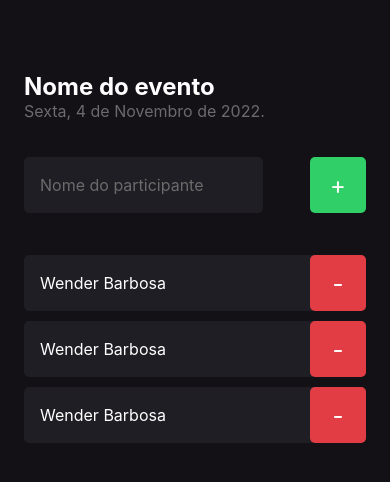
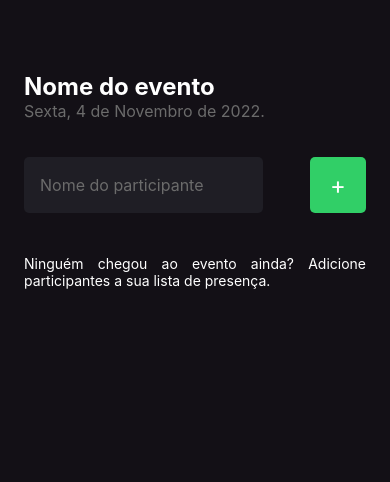
Before and after one commit to wenblack/firsApp, a React Native app: screen / in a window 390 px wide. Shown: the top 482 px of the page. Built offline with nearby package versions, Linux system fonts and the light colour scheme.

Commit message:
➕ FlatList of Participants ➕

```diff
--- a/src/components/Participants/index.tsx
+++ b/src/components/Participants/index.tsx
@@ -1,18 +1,20 @@
-import { Text, TouchableOpacity, View } from "react-native"
+import { GestureResponderEvent, Text, TouchableOpacity, View } from "react-native"
 
 import { styles } from "./styles"
 
 interface ParticipantProps {
   name: string
+  pressed: (event: GestureResponderEvent) => void
+
 }
-export function Participant({ name }: ParticipantProps) {
+export function Participant({ name, pressed }: ParticipantProps) {
   return (
     <View style={styles.container}>
       <Text style={styles.name}>
         {name}
       </Text>
 
-      <TouchableOpacity style={styles.button}>
+      <TouchableOpacity style={styles.button} onPress={pressed}>
         <Text style={styles.buttonText}>
           -
         </Text>
--- a/src/screens/Home/index.tsx
+++ b/src/screens/Home/index.tsx
@@ -1,13 +1,18 @@
 import { StatusBar } from "expo-status-bar"
-import { Text, TextInput, View, TouchableOpacity } from "react-native"
+import { Text, TextInput, View, TouchableOpacity, FlatList } from "react-native"
 import { styles } from "./styles"
 import { Participant } from "../../components/Participants"
 
 export function Home() {
+  const peoples = ['Wender', 'Rodrigo', 'Diego', 'Mayk', 'Steve Jobs', 'Michael Phelps']
+
   function handleParticipantAdd() {
     console.log("Você clicou no botão de Adicionar!")
   }
 
+  function handleParticipantRemove() {
+    console.log("Você clicou no botão de Remover!")
+  }
   return (
     <View style={styles.container}>
       <StatusBar style="light"></StatusBar>
@@ -33,15 +38,27 @@ export function Home() {
         </TouchableOpacity>
       </View>
 
-      <Participant
-        name="Wender Barbosa"
+
+
+
+      <FlatList
+        data={[]}
+        keyExtractor={item => item}
+        showsVerticalScrollIndicator={false}
+        ListEmptyComponent={() => (
+          <Text style={styles.listEmptyText}>Ninguém chegou ao evento ainda? Adicione participantes a sua lista de presença.</Text>
+        )}
+        renderItem={({ item, index }) => (
+          <Participant
+            name={item}
+            key={index}
+            pressed={handleParticipantRemove}
+          />
+        )}
       />
-      <Participant
-        name="Wender Barbosa"
-      />
-      <Participant
-        name="Wender Barbosa"
-      />
+
+
+
 
     </View>
   )
--- a/src/screens/Home/styles.ts
+++ b/src/screens/Home/styles.ts
@@ -42,5 +42,10 @@ export const styles = StyleSheet.create({
     marginBottom: 42,
     flexDirection: 'row',
     justifyContent: 'space-between'
+  },
+  listEmptyText: {
+    color: '#fff',
+    fontSize: 14,
+    textAlign: 'justify'
   }
 })
```
